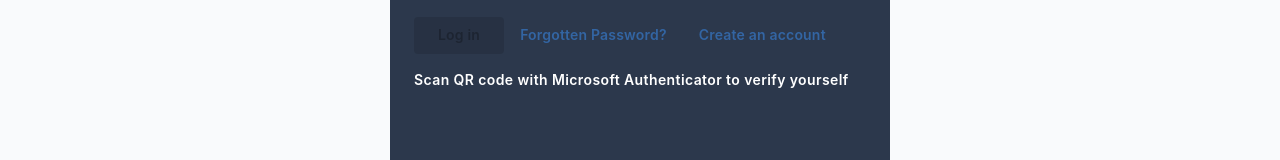
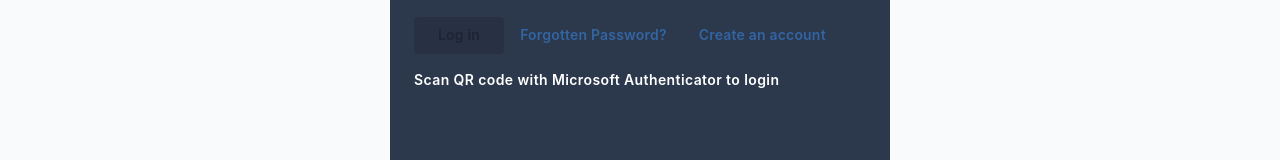
Before and after one commit to credibil/at-vc-web, a React (Vite) app: page /login in a window 1280 px wide. Shown: the part 451-611 px from the top of the page. Built offline with nearby package versions, Linux system fonts and the light colour scheme; no server answers.

Commit message:
Scan instructions

```diff
--- a/src/views/Login/index.jsx
+++ b/src/views/Login/index.jsx
@@ -87,8 +87,8 @@
                     <Button sx={{ mx: 1 }} color="primary">Forgotten Password?</Button>
                     <Button sx={{ mx: 1 }} color="primary">Create an account</Button>
                 </Box>
-                <Box sx={{ typography: 'h6', mt: 2, color: 'background.paper' }}>
-                    Scan QR code with Microsoft Authenticator to verify yourself
+                <Box sx={{ typography: 'h5', mt: 2, color: 'background.paper' }}>
+                    Scan QR code with Microsoft Authenticator to login
                 </Box>
                 <Box sx={{ mt: 4, display: 'flex', pt: 1, justifyContent: 'center' }} >
                     {status.Status === '' &&
```
